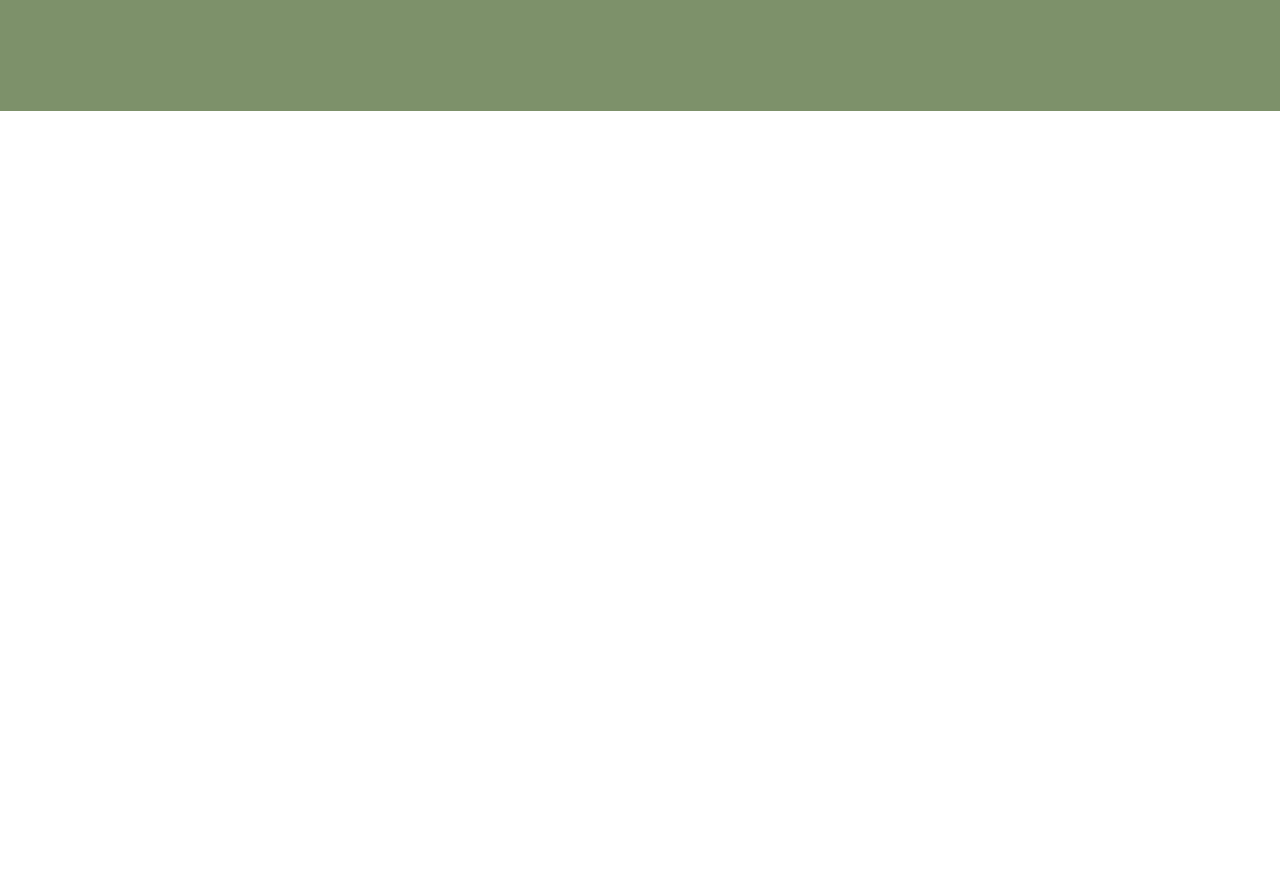
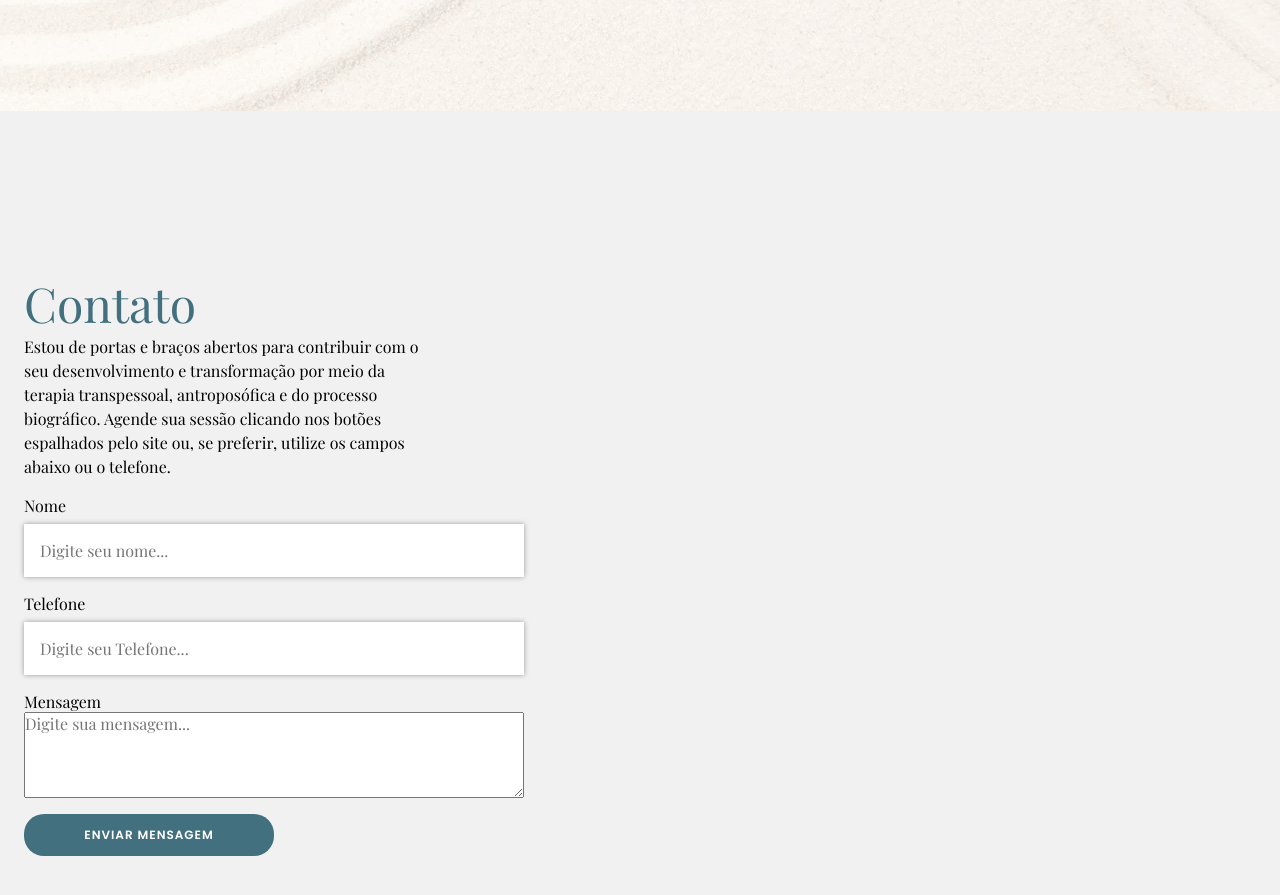
Before and after one commit to rlxmts/helena-diniz-react, a React (Create React App) app: page / in a window 1280 px wide. Shown: the part 7476-8371 px from the top of the page. Before the commit the page ends 7587 px from the top, so only its background shows below. Built offline with nearby package versions, Linux system fonts and the light colour scheme.

Commit message:
:construction: Criando Formulario

```diff
--- a/src/App.js
+++ b/src/App.js
@@ -5,6 +5,7 @@ import Sobre from "./components/layout/Sobre";
 import Testemunhos from "./components/sections/Testemunhos";
 import Motivos from "./components/sections/Motivos";
 import Citacao from "./components/sections/Citacao";
+import Contato from "./components/layout/Contato";
 
 function App() {
   return (
@@ -13,9 +14,10 @@ function App() {
       <Banner />
       <Sobre />
       <Hipnoterapia />
-      <Citacao />
       <Motivos />
       <Testemunhos />
+      <Citacao />
+      <Contato />
     </div>
   );
 }
--- /dev/null
+++ b/src/components/common/Formulario/index.js
@@ -0,0 +1,24 @@
+import styled from "styled-components";
+import Input from "../Input"
+import { Botao } from "../Botao";
+import { Textarea } from "../Textarea";
+
+const SecaoFormulario = styled.form`
+    display:flex;
+    flex-direction: column;
+    max-width: 500px;
+`
+
+const Formulario = ()=> {
+    return(
+        <SecaoFormulario>
+            <Input nome="Nome" placeholder="Digite seu nome..." obrigatorio={true} id="Nome" tipo='text'/>
+            <Input nome="Telefone" placeholder="Digite seu Telefone..." obrigatorio={true} id="Telefone" tipo="tel"/>
+            <label htmlFor="mensagem">Mensagem</label>
+            <Textarea required={false} placeholder="Digite sua mensagem..." id="mensagem" rows="4" />
+            <Botao>Enviar Mensagem</Botao>
+        </SecaoFormulario>
+    )
+}
+
+export default Formulario;
--- /dev/null
+++ b/src/components/common/Input/index.js
@@ -0,0 +1,21 @@
+import styled from "styled-components";
+
+const CampoInput = styled.input`
+    border:none;
+    background-color: #FFF;
+    padding: 1rem;
+    outline: none;
+    margin: .5rem 0 1rem 0;
+    box-shadow: 0px 0px 5px #0000005e;
+`
+
+const Input = ({placeholder, nome, obrigatorio, tipo})=> {
+    return(
+        <>
+            <label htmlFor={nome}> {nome} </label>
+            <CampoInput id={nome} placeholder={placeholder} required={obrigatorio} type={tipo} />
+        </>
+    )
+}
+
+export default Input;
--- /dev/null
+++ b/src/components/common/Textarea/index.js
@@ -0,0 +1,5 @@
+import styled from "styled-components";
+
+export const Textarea = styled.textarea`
+
+`
--- /dev/null
+++ b/src/components/layout/Contato/index.js
@@ -0,0 +1,27 @@
+import styled from "styled-components";
+import { Container } from "../../common/Container";
+import { Titulo } from "../../common/Titulo";
+import { Paragrafo } from "../../common/Paragrafo";
+import Formulario from "../../common/Formulario";
+
+const SecaoContato = styled.section`
+    background-color: #F1F1F1;
+`
+
+const Contato = ()=> {
+    return(
+        <SecaoContato>
+            <Container>
+                <div>
+                    <Titulo>Contato</Titulo>
+                    <Paragrafo>
+                    Estou de portas e braços abertos para contribuir com o seu desenvolvimento e transformação por meio da terapia transpessoal, antroposófica e do processo biográfico. Agende sua sessão clicando nos botões espalhados pelo site ou, se preferir, utilize os campos abaixo ou o telefone.
+                    </Paragrafo>
+                    <Formulario />
+                </div>
+            </Container>
+        </SecaoContato>
+    )
+}
+
+export default Contato;
```
